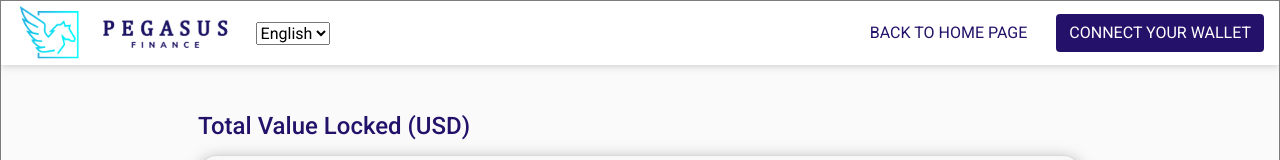
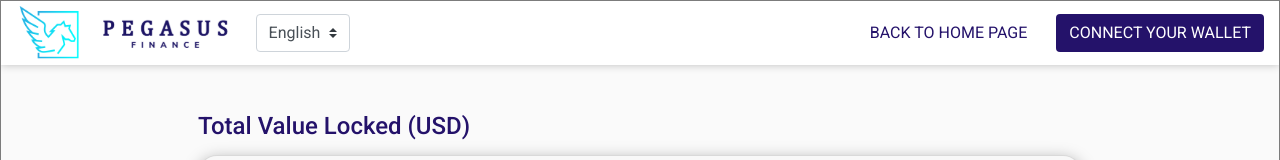
Before and after one commit to Smynay/pegasius-finance, an Angular app: page /dashboard in a window 1280 px wide. Shown: the top 160 px of the page. Built offline with nearby package versions, Linux system fonts and the light colour scheme.

Commit message:
Add styling to select

```diff
--- a/src/app/components/dashboard/header/header.component.html
+++ b/src/app/components/dashboard/header/header.component.html
@@ -4,7 +4,7 @@
       <img [src]="logo" class="logo" alt="Company logo" />
       <img [src]="logoText" class="logo-text d-none d-lg-block" alt="Company logo text" />
     </div>
-    <select class="form-select form-select-sm ml-4 d-none d-lg-block">
+    <select class="form-select custom-select form-select-sm ml-4 d-none d-lg-block">
       <option *ngFor="let lang of languages; let i = index" [value]="lang.locale" [selected]="i == 0">
         {{ lang.title }}
       </option>
```
